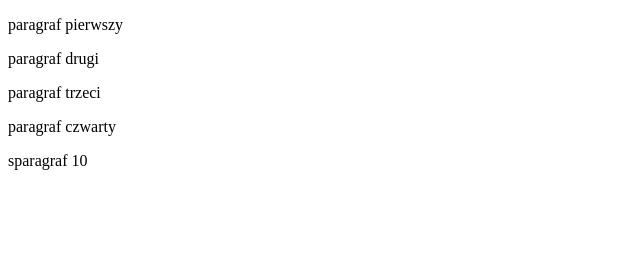
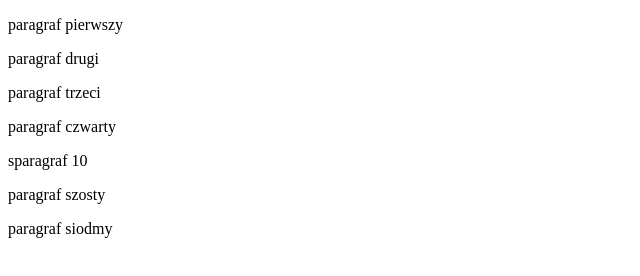
Before and after one commit to paulinalesniak88/paulinalesniak88.github.io, a plain HTML site: page index.html in a window 1280 px wide. Shown: the whole page, without its empty margins (0-640 px from the left). Drawn offline with Linux system fonts and the light colour scheme.

Commit message:
kolejne paragrafy

```diff
--- a/index.html
+++ b/index.html
@@ -8,7 +8,10 @@
    <p>paragraf pierwszy</p>
    <p>paragraf drugi</p>
    <p>paragraf trzeci</p>
-     <p>paragraf czwarty</p>
-     <p>sparagraf 10</p>
+   <p>paragraf czwarty</p>
+   <p>sparagraf 10</p>
+   <p>paragraf szosty</p>
+   <p>paragraf siodmy</p>
+
 </body>
 </html>
```
